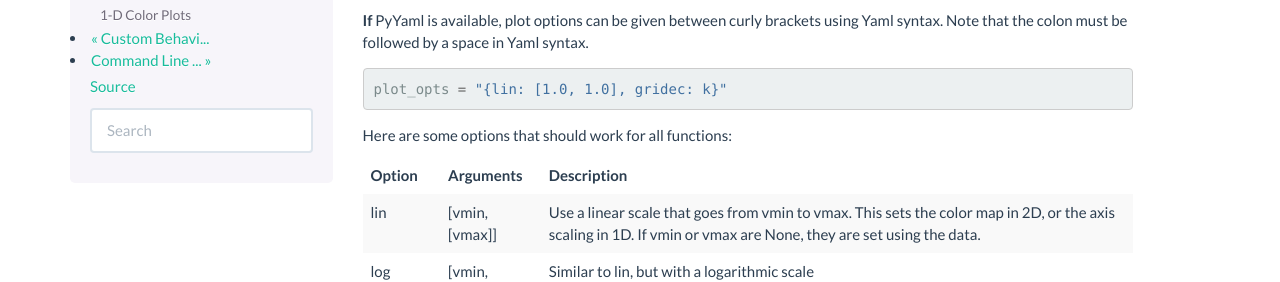
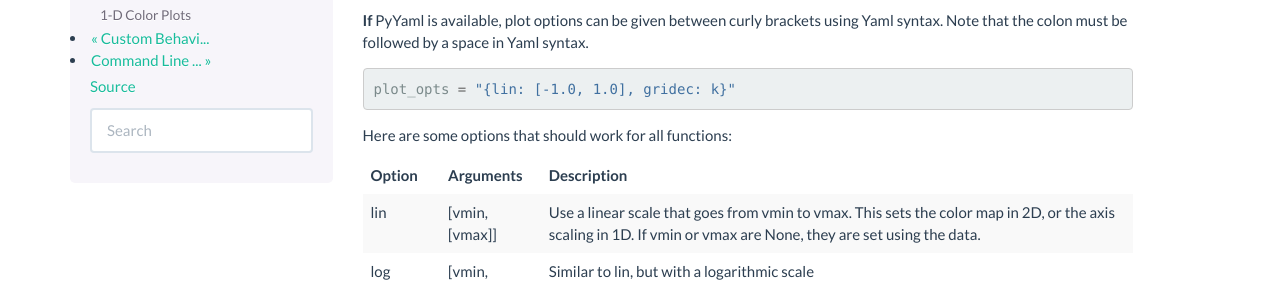
Before and after one commit to viscid-hub/Viscid, a Sphinx documentation site: the page built from doc/plot_options.rst, in a window 1280 px wide and 900 px high, scrolled down 416 px. Shown: the part 179-461 px from the top of the window. Built offline with Sphinx 7.4.7, drawn with Linux system fonts in a browser that asks for light colours; the version number could not be read and is left out.

Commit message:
small doc fix

```diff
--- a/doc/plot_options.rst
+++ b/doc/plot_options.rst
@@ -29,7 +29,7 @@ All options can be passed as strings with one of two formats. First, the string
 
 .. code-block:: python
 
-  plot_opts = "{lin: [1.0, 1.0], gridec: k}"
+  plot_opts = "{lin: [-1.0, 1.0], gridec: k}"
 
 Here are some options that should work for all functions:
 
```
